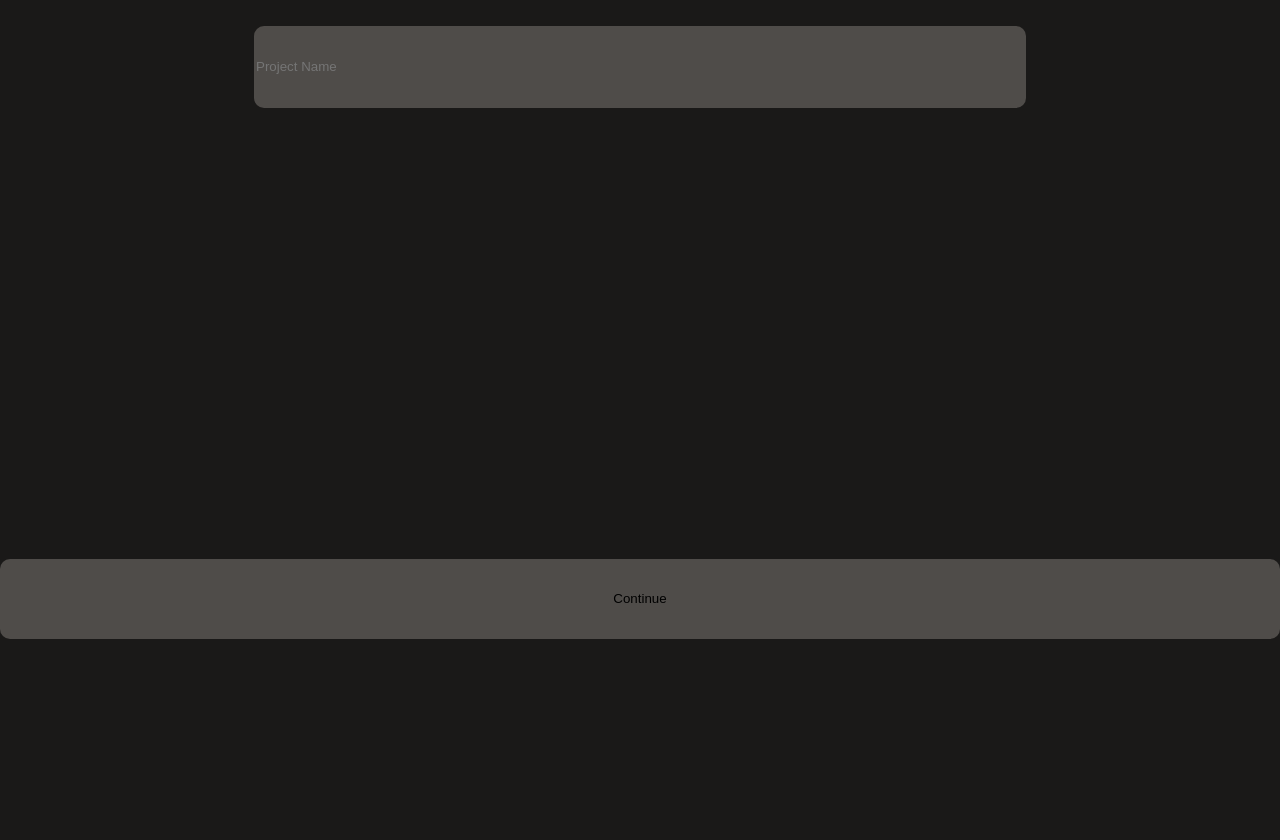
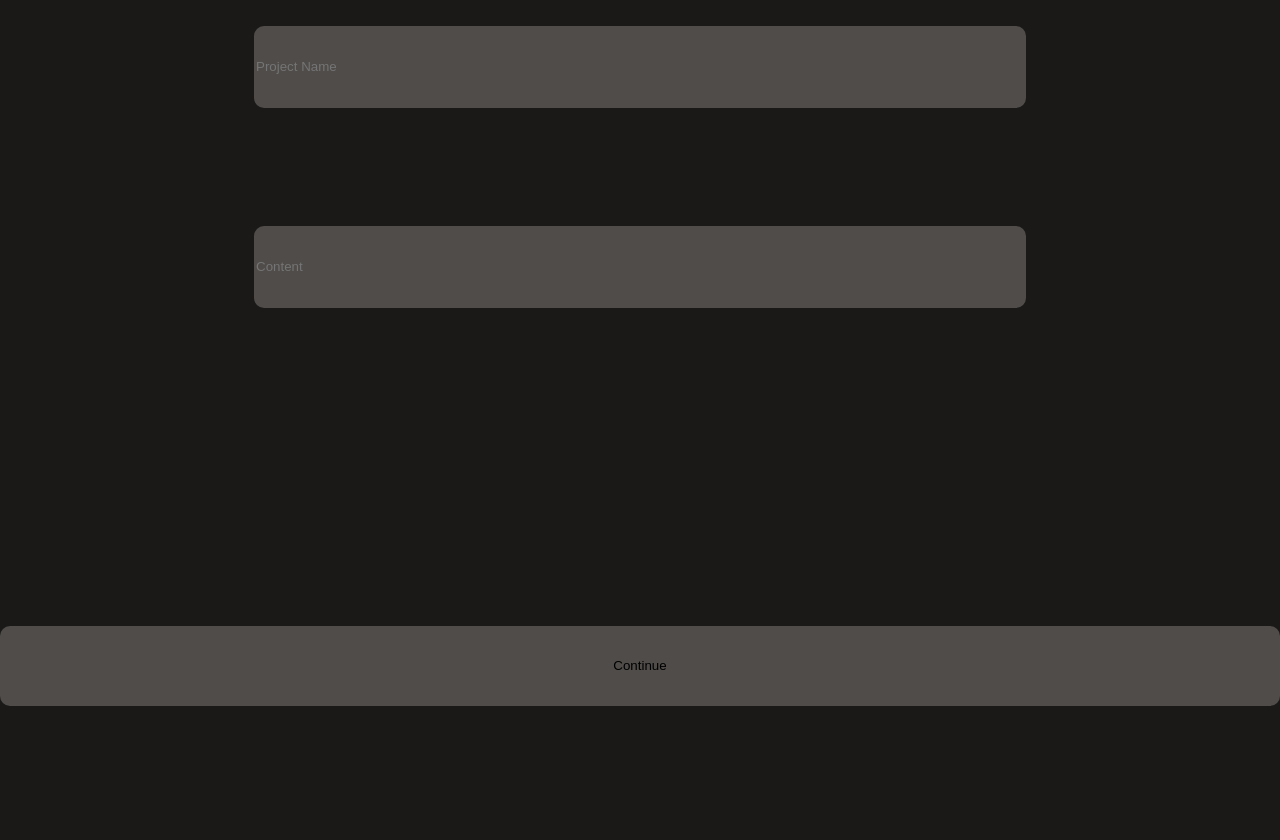
Before and after one commit to caustinbakker/blog, a Flask app: page /admin/create/project in a window 1280 px wide. Shown: the top 840 px of the page. Run offline with Flask 2, Linux system fonts and the light colour scheme; some libraries are stand-ins or nearby versions.

Commit message:
added content to project model, form

```diff
--- a/forms.py
+++ b/forms.py
@@ -22,6 +22,7 @@ class Project(FlaskForm):
     """Add Project to database."""
 
     name = StringField('Project Name', validators=[DataRequired()])
+    content = StringField('Content', validators=[DataRequired()])
 
 
 class ProjectPost(FlaskForm):
--- a/models.py
+++ b/models.py
@@ -10,6 +10,7 @@ class Project(Model):
     """Projects."""
 
     name = CharField(unique=True)
+    content = CharField()
 
     class Meta(object):
         """Select database."""
--- a/templates/main.html
+++ b/templates/main.html
@@ -38,7 +38,7 @@
             <span>
                 <h1>{{project.name}}</h1>
                 <content>
-                    dyscription
+                    {{project.content}}
                 </content>
                 <a href="{{url_for('project', id=project.id)}}">Lees meer</a>
             </span>
```
Also changed, not shown: partials/blog.db.
